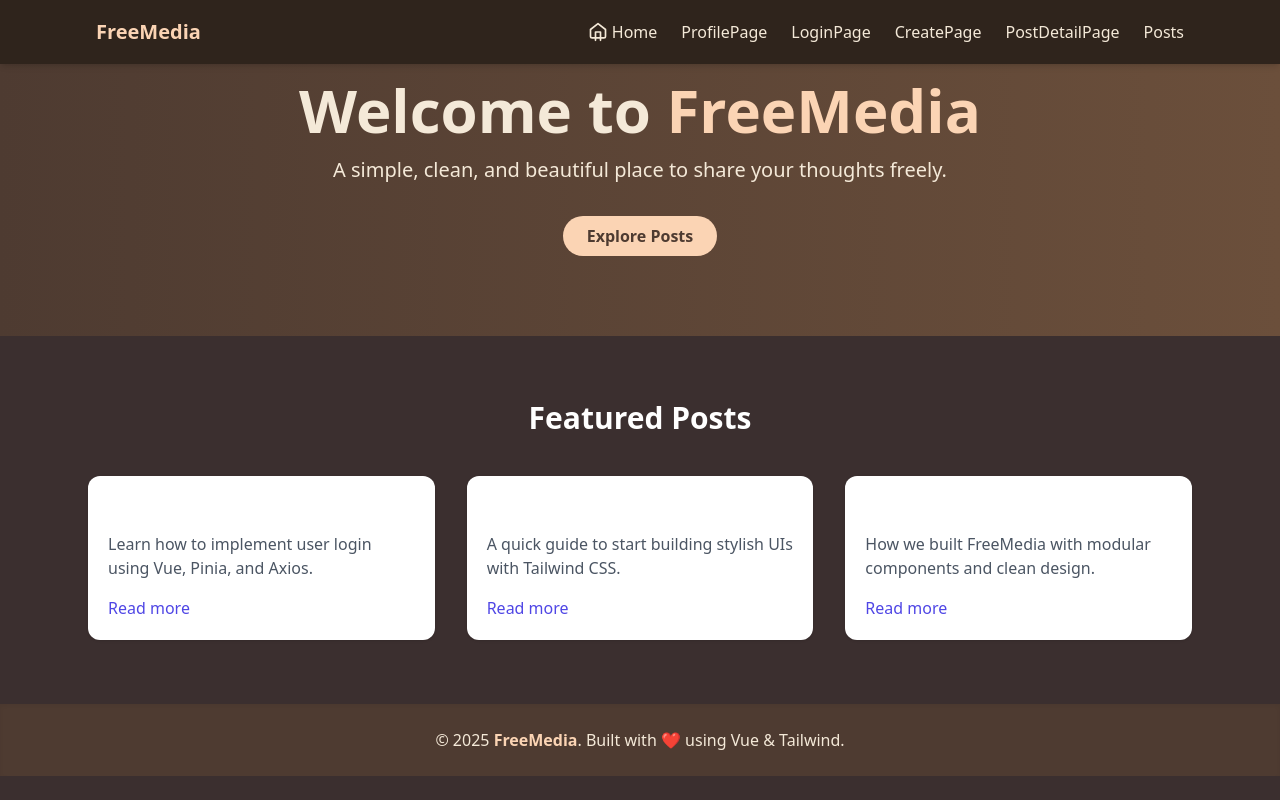
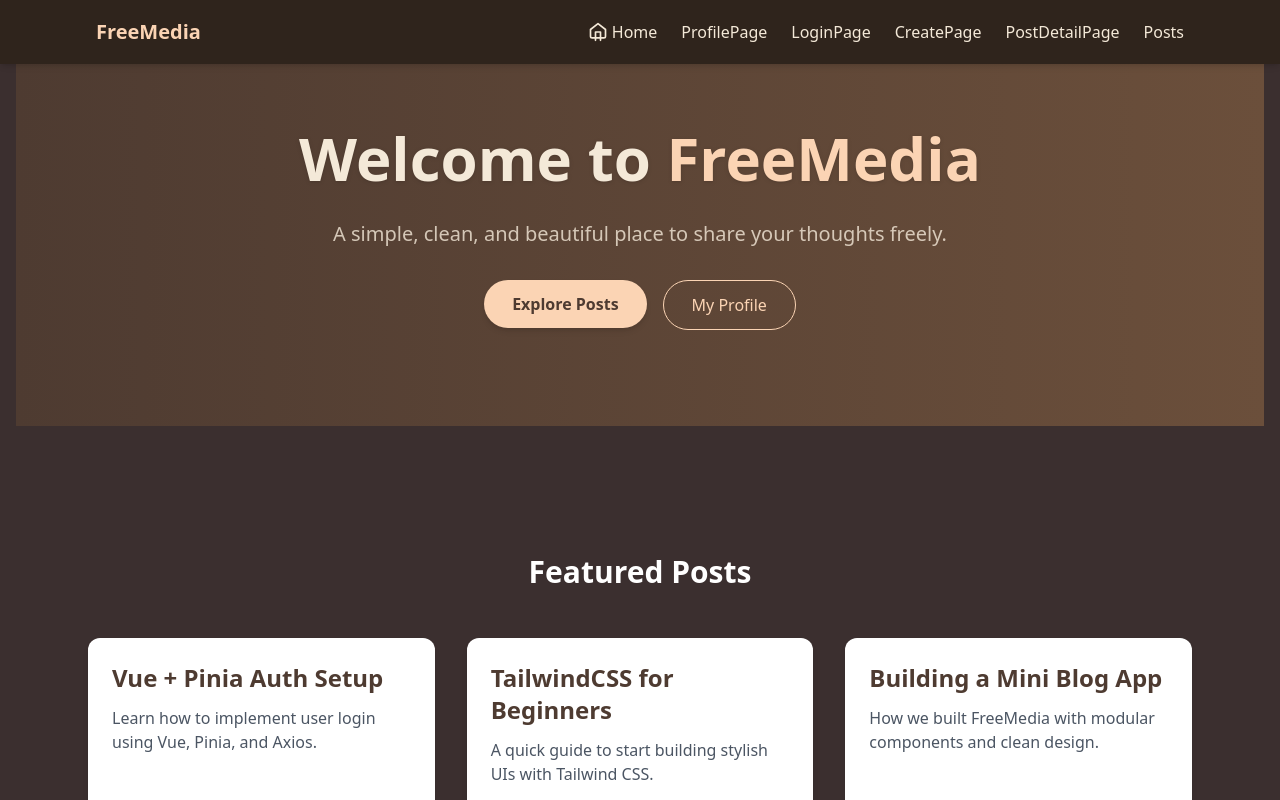
Before and after one commit to michaelpete1/Freemedia, a Vue app: page / in a window 1280 px wide. Shown: the top 800 px of the page. Built offline with nearby package versions, Linux system fonts and the light colour scheme.

Commit message:
Cleaned up node_modules and removed lucide-vue

```diff
--- a/src/components/FeaturedPosts.vue
+++ b/src/components/FeaturedPosts.vue
@@ -1,11 +1,29 @@
 <template>
   <section class="py-16 px-6 max-w-6xl mx-auto">
-      <h2 class="text-3xl font-bold text-center mb-10">Featured Posts</h2>
+    <h2 class="text-3xl font-bold text-center mb-12">Featured Posts</h2>
+
+    <!-- Featured Posts Cards -->
     <div class="grid md:grid-cols-3 gap-8">
-        <div v-for="(post, index) in posts" :key="index" class="bg-white rounded-xl shadow hover:shadow-lg p-5 transition">
-          <h3 class="text-xl font-semibold mb-2">{{ post.title }}</h3>
+      <div
+        v-for="(post, index) in posts"
+        :key="index"
+        class="bg-white rounded-xl shadow-md hover:shadow-2xl transform transition-transform duration-300 hover:scale-105 hover:shadow-lg overflow-hidden"
+      >
+        <!-- Card Content -->
+        <div class="p-6">
+          <h3 class="text-2xl font-semibold text-[#4e3b31] mb-3">{{ post.title }}</h3>
           <p class="text-gray-600 mb-4">{{ post.summary }}</p>
-          <router-link to="/Post" class="text-indigo-600 font-medium hover:underline">Read more</router-link>
+        </div>
+
+        <!-- Read more button -->
+        <div class="p-4">
+          <router-link
+            to="/Post"
+            class="text-[#4e3b31] font-semibold hover:text-[#fbd4b4] hover:underline"
+          >
+            Read more
+          </router-link>
+        </div>
       </div>
     </div>
   </section>
--- a/src/components/HeroSection.vue
+++ b/src/components/HeroSection.vue
@@ -1,15 +1,31 @@
 <template>
-  <section class="bg-gradient-to-r from-[#4e3b31] to-[#6b4f3b] text-[#f4e9d8] py-20 animate-hero-fade-zoom">
-    <div class="max-w-6xl mx-auto px-6 text-center">
-      <h1 class="text-4xl md:text-6xl font-bold mb-4">Welcome to <span class="text-[#fbd4b4]">FreeMedia</span></h1>
-      <p class="text-lg md:text-xl mb-8">
+  <section class="relative overflow-hidden bg-gradient-to-r from-[#4e3b31] to-[#6b4f3b] text-[#f4e9d8] py-24 animate-hero-fade-zoom">
+    <!-- Decorative background blur elements -->
+    <div class="absolute top-0 left-1/2 w-[600px] h-[600px] bg-[#fbd4b4]/10 blur-3xl rounded-full -translate-x-1/2 -z-10"></div>
+    <div class="absolute bottom-0 right-10 w-96 h-96 bg-[#fbd4b4]/20 blur-[120px] rounded-full -z-10"></div>
+
+    <!-- Content -->
+    <div class="max-w-6xl mx-auto px-6 text-center space-y-8">
+      <h1 class="text-4xl md:text-6xl font-extrabold leading-tight drop-shadow">
+        Welcome to <span class="text-[#fbd4b4]">FreeMedia</span>
+      </h1>
+      <p class="text-lg md:text-xl text-[#f4e9d8]/80">
         A simple, clean, and beautiful place to share your thoughts freely.
       </p>
-      <router-link to="/Posts">
-        <button class="bg-[#fbd4b4] text-[#4e3b31] font-semibold py-2 px-6 rounded-full hover:bg-[#f8c99e] transition">
-          Explore Posts
-        </button>
-      </router-link>
+
+      <!-- Buttons -->
+      <div class="flex justify-center gap-4 flex-wrap mt-6">
+        <router-link to="/Posts">
+          <button class="bg-[#fbd4b4] text-[#4e3b31] font-semibold py-3 px-7 rounded-full shadow-md hover:bg-[#f8c99e] transition duration-300">
+            Explore Posts
+          </button>
+        </router-link>
+        <router-link to="/ProfilePage">
+          <button class="border border-[#fbd4b4] text-[#fbd4b4] py-3 px-7 rounded-full hover:bg-[#fbd4b4]/10 transition duration-300">
+            My Profile
+          </button>
+        </router-link>
+      </div>
     </div>
   </section>
 </template>
--- a/src/views/HomePage.vue
+++ b/src/views/HomePage.vue
@@ -1,8 +1,13 @@
 <template>
-  <div class="min-h-screen bg-[#3b2f2f] text-white">
-    <div class="animate-fade-in">
+  <div class="min-h-screen bg-[#3b2f2f] text-white px-4 py-8">
+    <div class="animate-fade-in space-y-16">
+      <!-- Hero Section -->
       <HeroSection />
+
+      <!-- Featured Posts -->
       <FeaturedPosts />
+
+      <!-- Footer -->
       <FooterSection />
     </div>
   </div>
```
Lines whose indentation alone changed are shown as unchanged.
